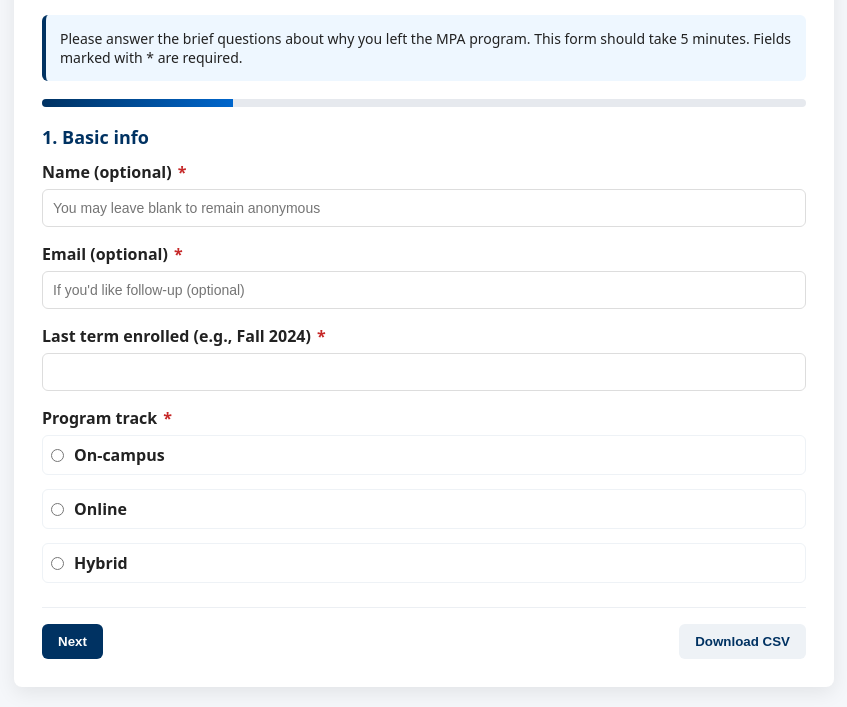
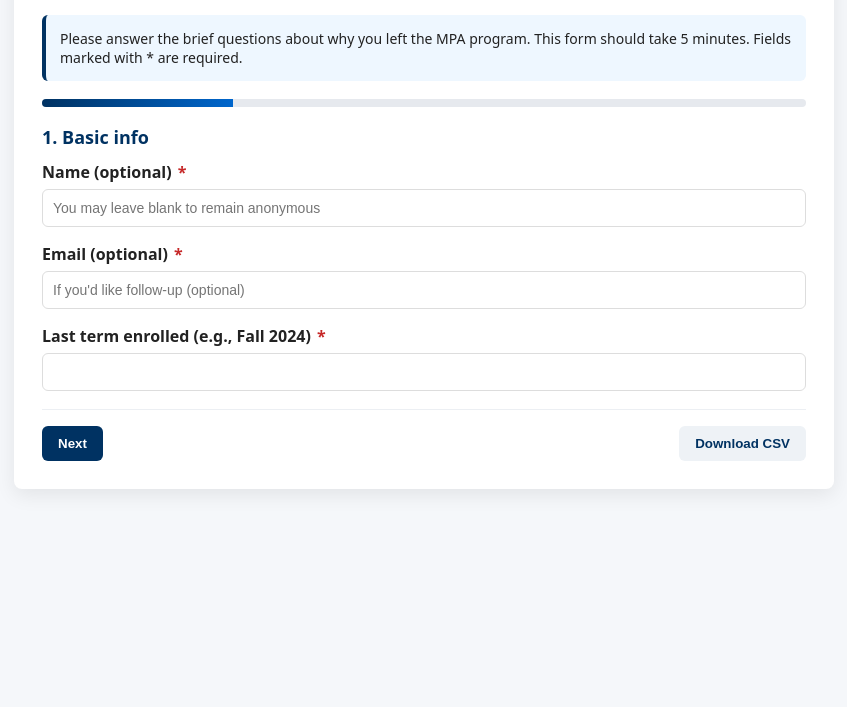
Before and after one commit to CSUF-MPA/mpa-early-exit-survey, a plain HTML site: page index.html in a window 1280 px wide. Shown: the part 122-829 px from the top of the page, without its empty margins (216-1063 px from the left). After the commit the page ends 800 px from the top, so only its background shows below. Drawn offline with Linux system fonts and the light colour scheme.

Commit message:
updated with no mention of program track

```diff
--- a/index.html
+++ b/index.html
@@ -39,7 +39,7 @@
 <body>
     <div class="container">
         <div class="header">
-            <h1>CSUF MPA — Exit Survey (Students who left program)</h1>
+            <h1>CSUF MPA — Exit Survey (Early Exit)</h1>
             <p>Your anonymous feedback helps improve retention and student experience.</p>
         </div>
 
@@ -71,14 +71,6 @@
                     <input type="text" name="last_term" required>
                 </div>
 
-                <div class="question">
-                    <label class="required">Program track</label>
-                    <div class="radio-group">
-                        <label class="option"><input type="radio" name="program_track" value="on_campus" required> On-campus</label>
-                        <label class="option"><input type="radio" name="program_track" value="online" required> Online</label>
-                        <label class="option"><input type="radio" name="program_track" value="hybrid" required> Hybrid</label>
-                    </div>
-                </div>
             </div>
 
             <!-- Section 2 -->
```
